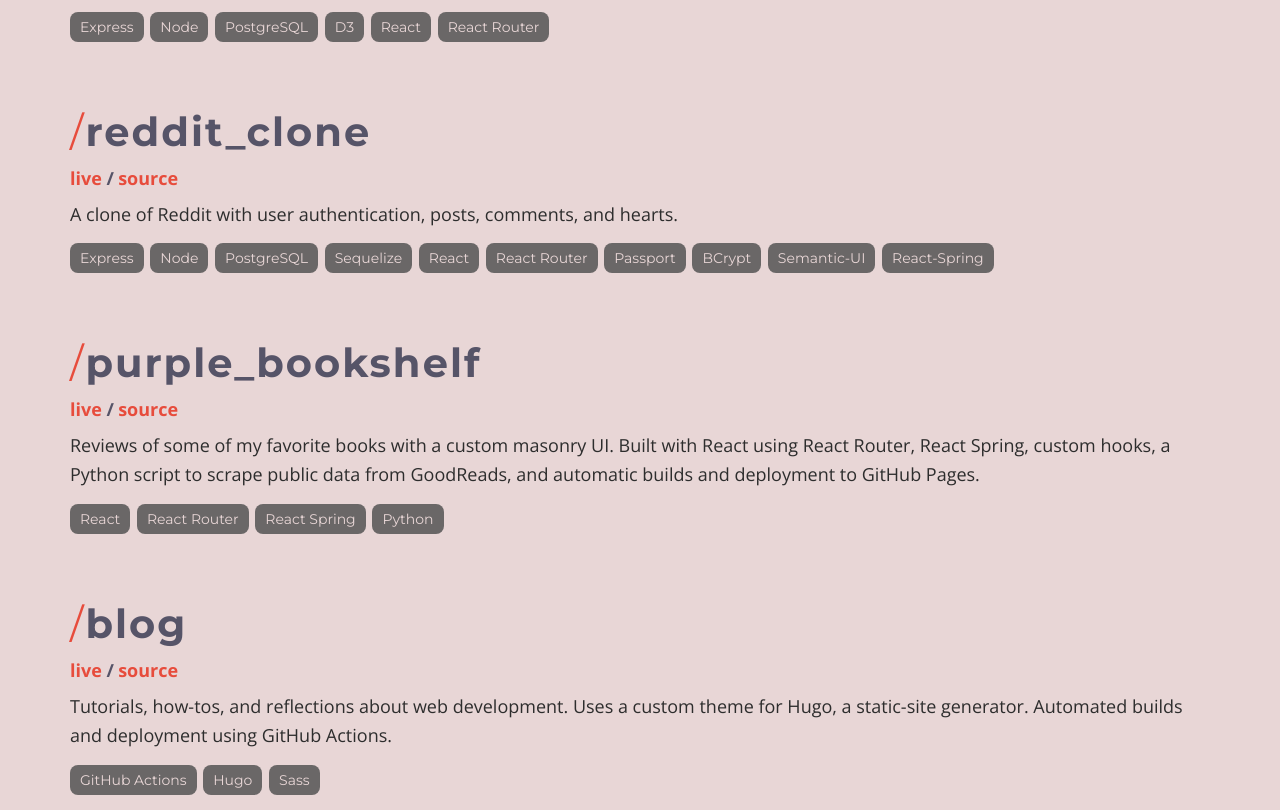
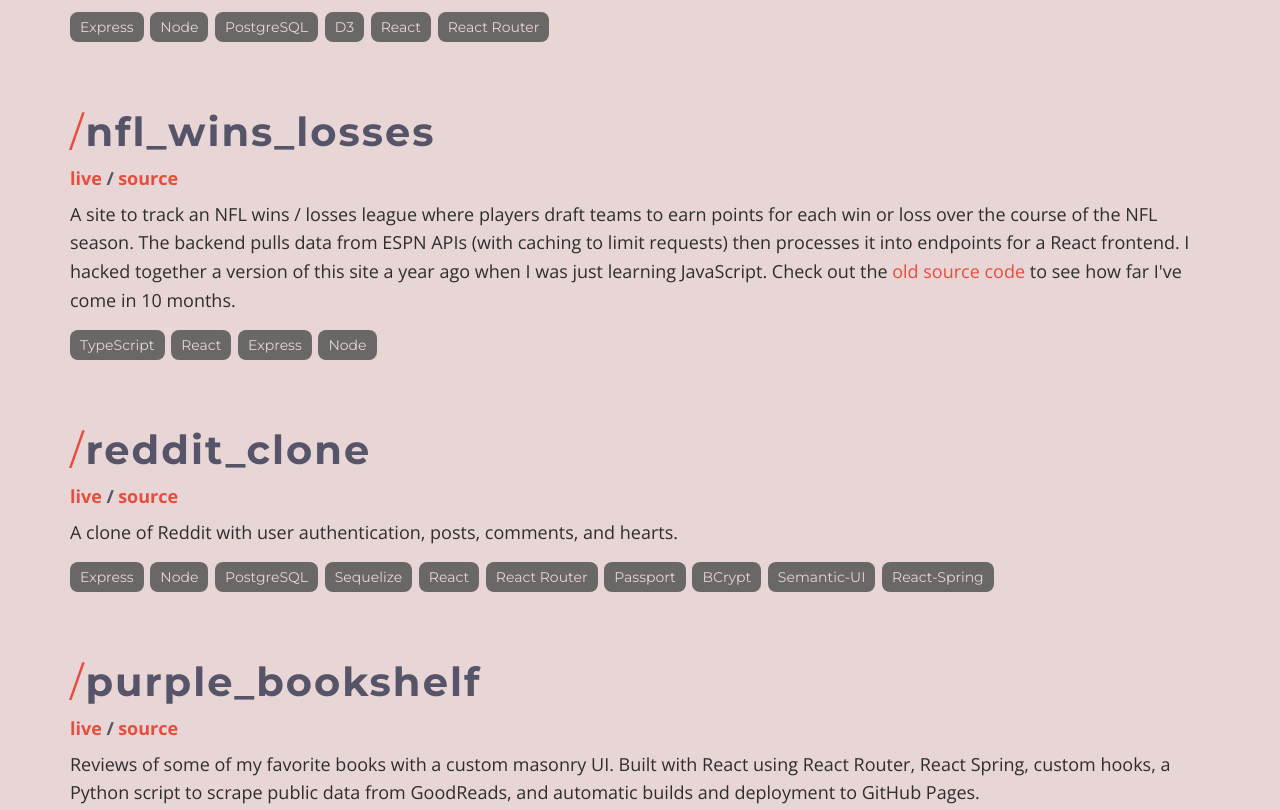
Before and after one commit to TylerAuer/old-portfolio-site, a website: page index.html in a window 1280 px wide. Shown: the part 1087-1897 px from the top of the page. Drawn offline with nearby package versions, Linux system fonts and the light colour scheme.

Commit message:
add NFL W/L League to Projects

```diff
--- a/index.html
+++ b/index.html
@@ -105,6 +105,30 @@
         </div>
       </div>
 
+      <!-- NFL WINS / LOSSES LEAGUE -->
+      <div id="fruit" class="project">
+        <h3 class="title-small project__title"><a href="https://nfl.tylerauer.com">nfl_wins_losses</a></h3>
+        <div class="project__link-list">
+          <a href="https://nfl.tylerauer.com" class="project__link">Live</a>
+          <a href="https://github.com/TylerAuer/nfl-wins-losses" class="project__link">source</a>
+        </div>
+        <p class="project__description">
+          A site to track an NFL wins / losses league where players draft teams to earn points for each win or loss over
+          the course of the NFL season. The backend pulls data from ESPN APIs (with caching to limit requests) then
+          processes it into endpoints for a React frontend. I hacked together a version of this site a year ago when I
+          was just learning JavaScript.
+          Check out the <a href="https://github.com/TylerAuer/nfl-clientside">old source code</a> to see how far I've
+          come in 10 months.
+        </p>
+        <div class="project__tag-list">
+          <a href="https://www.typescriptlang.org/" class="project__tag">TypeScript</a>
+          <a href="https://reactjs.org/" class="project__tag">React</a>
+          <a href="https://expressjs.com/" class="project__tag">Express</a>
+          <a href="https://nodejs.org/en/" class="project__tag">Node</a>
+          <!-- <a href="https://d3js.org/" class="project__tag">D3</a> -->
+        </div>
+      </div>
+
       <!-- Reddit Clone -->
       <div id="reddit" class="project">
         <h3 class="title-small project__title"><a href="https://reddit.tylerauer.com">reddit_clone</a></h3>
@@ -200,7 +224,8 @@
             as young as five and up through high school.
           </p>
           <p>
-            I've been studying hard, building projects with JavaScript, React, Node, Express, Postgres, Git, Python,
+            I've been studying hard, building projects with JavaScript, React, TypeScript, Node, Express, Postgres, Git,
+            Python,
             HTML, CSS, Docker, Sass, Hugo, Bootstrap, Jekyll, and more!
           </p>
           <p>
```
Also changed, not shown: README.md.
